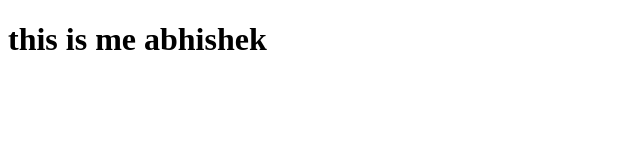
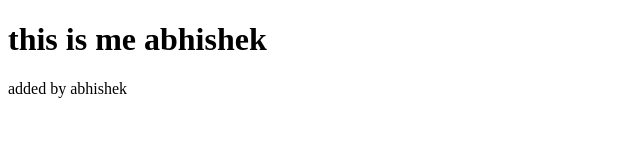
Before and after one commit to AbhishekDL36/test, a plain HTML site: page index.html in a window 1280 px wide. Shown: the whole page, without its empty margins (0-640 px from the left). Drawn offline with Linux system fonts and the light colour scheme.

Commit message:
added abhishek branch one

```diff
--- a/index.html
+++ b/index.html
@@ -7,5 +7,6 @@
 </head>
 <body>
     <h1>this is me abhishek</h1>
+    <p>added by abhishek</p>
 </body>
 </html>
```
